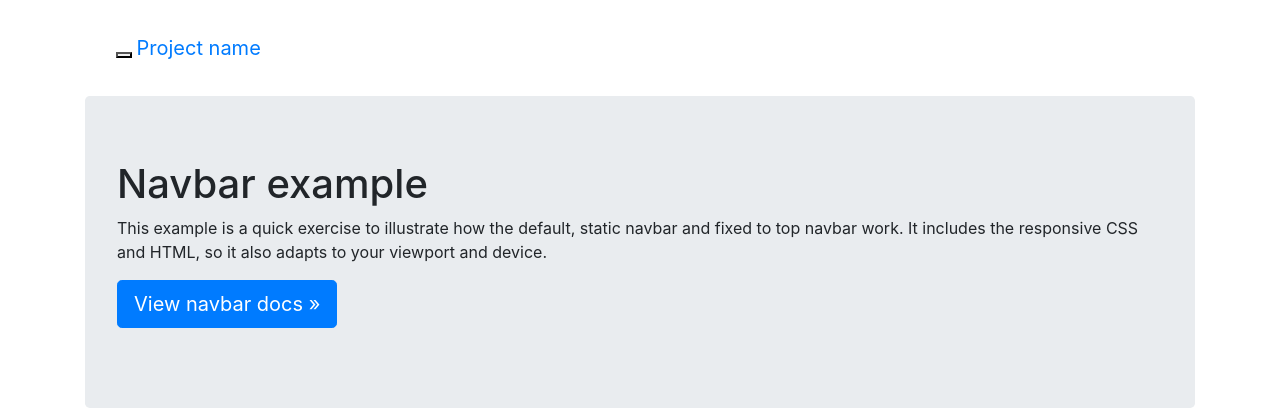
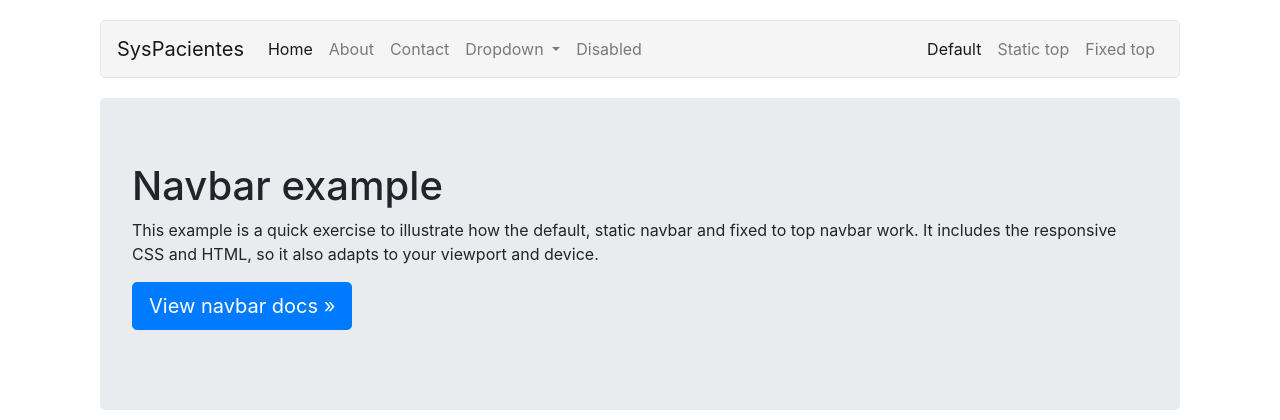
Before and after one commit to Odeilso2020/syspacientes, a PHP site: page /admin.php?id_usuario=1 in a window 1280 px wide. Shown: the top 420 px of the page. Run offline with PHP 8.4, Linux system fonts and the light colour scheme; data that the repository does not hold is empty.

Commit message:
Exercicio

```diff
--- a/admin.php
+++ b/admin.php
@@ -17,60 +17,73 @@
 <!DOCTYPE html>
 <html lang="pt-br">
     <head>
-    <meta charset="UTF-8">
-    <meta name="viewport" content="width=device-width, initial-scale=1.0">
-    <title>SysPacientes - ADM</title>
-    <link rel="canonical" href="https://getbootstrap.com/docs/3.4/examples/navbar/">
+        <meta charset="utf-8">
+        <!-- CSS only -->
+        <link rel="stylesheet" href="https://stackpath.bootstrapcdn.com/bootstrap/4.5.2/css/bootstrap.min.css" integrity="sha384-JcKb8q3iqJ61gNV9KGb8thSsNjpSL0n8PARn9HuZOnIxN0hoP+VmmDGMN5t9UJ0Z" crossorigin="anonymous">
 
-    <link href="css/bootstrap.min.css" rel="stylesheet">
-    <link href="css/navbar.css" rel="stylesheet">
+        <!-- JS, Popper.js, and jQuery -->
+        <script src="https://code.jquery.com/jquery-3.5.1.slim.min.js" integrity="sha384-DfXdz2htPH0lsSSs5nCTpuj/zy4C+OGpamoFVy38MVBnE+IbbVYUew+OrCXaRkfj" crossorigin="anonymous"></script>
+        <script src="https://cdn.jsdelivr.net/npm/popper.js@1.16.1/dist/umd/popper.min.js" integrity="sha384-9/reFTGAW83EW2RDu2S0VKaIzap3H66lZH81PoYlFhbGU+6BZp6G7niu735Sk7lN" crossorigin="anonymous"></script>
+        <script src="https://stackpath.bootstrapcdn.com/bootstrap/4.5.2/js/bootstrap.min.js" integrity="sha384-B4gt1jrGC7Jh4AgTPSdUtOBvfO8shuf57BaghqFfPlYxofvL8/KUEfYiJOMMV+rV" crossorigin="anonymous"></script>
+        <style>
+            body {
+                padding-top: 20px;
+                padding-bottom: 20px;
+            }
 
-    <link rel="icon" href="img/favicon/favicion1.ico">
+            .navbar {
+                margin-bottom: 20px;
+            }
+        </style>
     </head>
     <body>
+        <div class="container">
+            <div class="container-fluid">
+                <nav class="navbar navbar-expand-lg navbar-light" style="background-color: rgb(245, 245, 245); border: 1px solid rgb(231, 231, 231); border-radius: 5px;">
+                    <a class="navbar-brand" href="#">SysPacientes</a>
+                    <!-- Menu para Mobile -->
+                    <button class="navbar-toggler" type="button" data-toggle="collapse" data-target="#navbarSupportedContent" aria-controls="navbarSupportedContent" aria-expanded="false" aria-label="Toggle navigation">
+                        <span class="navbar-toggler-icon"></span>
+                    </button>
 
-<div class="container">
-
-  <!-- Static navbar -->
-  <nav class="navbar navbar-default">
-    <div class="container-fluid">
-      <div class="navbar-header">
-        <button type="button" class="navbar-toggle collapsed" data-toggle="collapse" data-target="#navbar" aria-expanded="false" aria-controls="navbar">
-          <span class="sr-only">Toggle navigation</span>
-          <span class="icon-bar"></span>
-          <span class="icon-bar"></span>
-          <span class="icon-bar"></span>
-        </button>
-        <a class="navbar-brand" href="#">Project name</a>
+                    <div class="collapse navbar-collapse" id="navbarSupportedContent">
+                        <ul class="navbar-nav mr-auto">
+                            <li class="nav-item active">
+                                <a class="nav-link" href="#">Home<span class="sr-only">(current)</span></a>
+                            </li>
+                            <li class="nav-item">
+                                <a class="nav-link" href="#">About</a>
+                            </li>
+                            <li class="nav-item">
+                                <a class="nav-link" href="#">Contact</a>
+                            </li>
+                            <li class="nav-item dropdown">
+                                <a class="nav-link dropdown-toggle" href="#" id="navbarDropdown" role="button" data-toggle="dropdown" aria-haspopup="true" aria-expanded="false">
+                                    Dropdown
+                                </a>
+                                <div class="dropdown-menu" aria-labelledby="navbarDropdown">
+                                    <a class="dropdown-item" href="#">Action</a>
+                                    <a class="dropdown-item" href="#">Another action</a>
+                                    <div class="dropdown-divider"></div>
+                                    <a class="dropdown-item" href="#">Something else here</a>
                                 </div>
-      <div id="navbar" class="navbar-collapse collapse">
-        <ul class="nav navbar-nav">
-          <li class="active"><a href="#">Home</a></li>
-          <li><a href="#">About</a></li>
-          <li><a href="#">Contact</a></li>
-          <li class="dropdown">
-            <a href="#" class="dropdown-toggle" data-toggle="dropdown" role="button" aria-haspopup="true" aria-expanded="false">Dropdown <span class="caret"></span></a>
-            <ul class="dropdown-menu">
-              <li><a href="#">Action</a></li>
-              <li><a href="#">Another action</a></li>
-              <li><a href="#">Something else here</a></li>
-              <li role="separator" class="divider"></li>
-              <li class="dropdown-header">Nav header</li>
-              <li><a href="#">Separated link</a></li>
-              <li><a href="#">One more separated link</a></li>
-            </ul>
+                            </li>
+                            <li class="nav-item">
+                                <a class="nav-link disable" href="#" tabindex="-1" aria-disabled="true">Disabled</a>
                             </li>
                         </ul>
+                        <!--
+                        <form class="form-inline my-2 my-lg-0">
+                            <input class="form-control mr-sm-2" type="search" placeholder="Search" aria-label="Search">
+                            <button class="btn btn-outline-success my-2 my-sm-0" type="submit">Search</button>
+                        </form> -->
                         <ul class="nav navbar-nav navbar-right">
-          <li class="active"><a href="./">Default <span class="sr-only">(current)</span></a></li>
-          <li><a href="../navbar-static-top/">Static top</a></li>
-          <li><a href="../navbar-fixed-top/">Fixed top</a></li>
+                        <li class="nav-item active"><a class="nav-link" href="./">Default <span class="sr-only">(current)</span></a></li>
+                        <li class="nav-item"><a class="nav-link" href="../navbar-static-top/">Static top</a></li>
+                        <li class="nav-item"><a class="nav-link" href="../navbar-fixed-top/">Fixed top</a></li>
                     </ul>
-      </div><!--/.nav-collapse -->
-    </div><!--/.container-fluid -->
+                    </div>
                 </nav>
-
-  <!-- Main component for a primary marketing message or call to action -->
                 <div class="jumbotron">
                     <h1>Navbar example</h1>
                     <p>This example is a quick exercise to illustrate how the default, static navbar and fixed to top navbar work. It includes the responsive CSS and HTML, so it also adapts to your viewport and device.</p>
@@ -78,14 +91,7 @@
                         <a class="btn btn-lg btn-primary" href="../../components/#navbar" role="button">View navbar docs &raquo;</a>
                     </p>
                 </div>
-
-</div> <!-- /container -->
-
-
-<!-- Bootstrap core JavaScript
-================================================== -->
-<!-- Placed at the end of the document so the pages load faster -->
-<script src="js/bootstrap.min.js"></script>
-<script src="js/bootstrap.min.js"></script>
+            </div>
+        </div>
     </body>
 </html>
```
Lines whose indentation alone changed are shown as unchanged.
